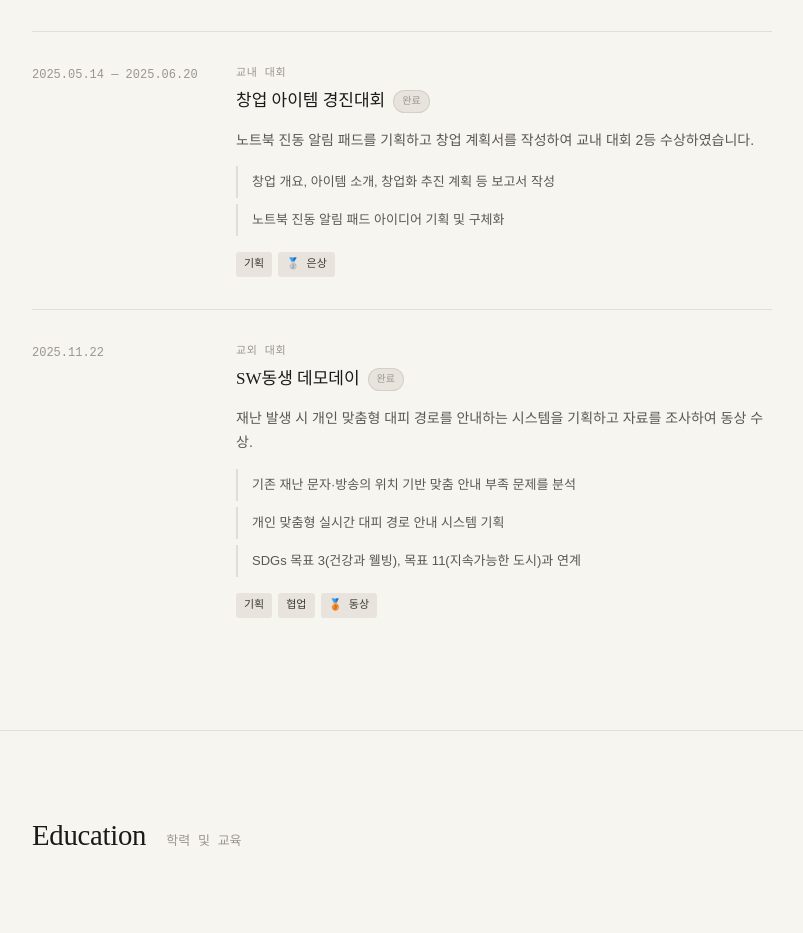
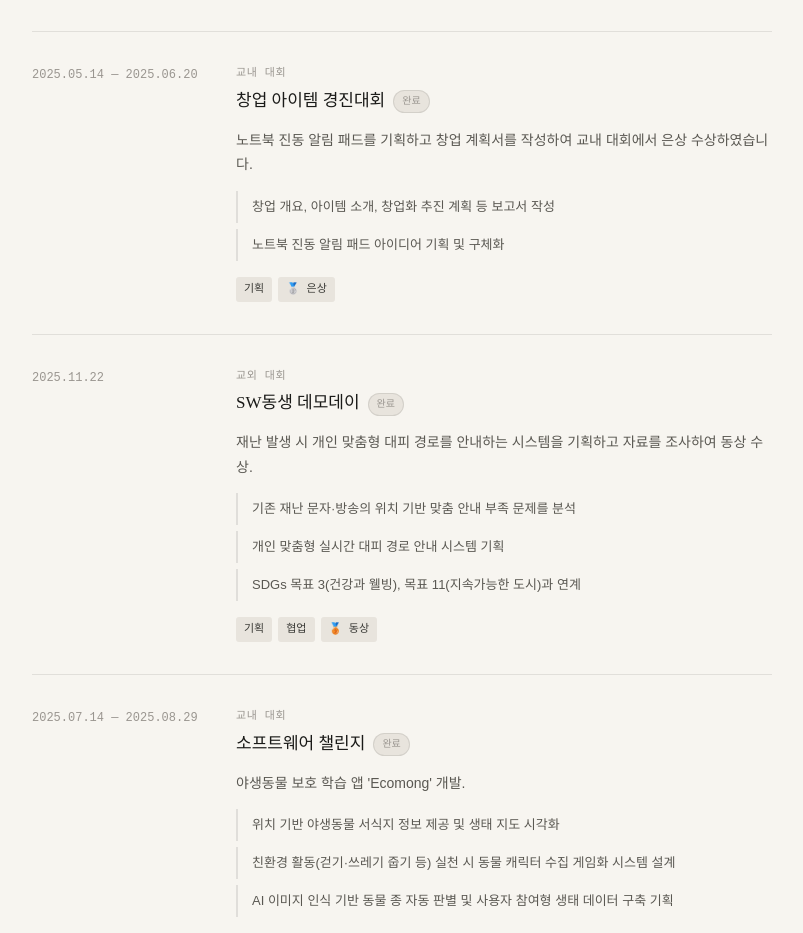
Before and after one commit to yxonsz/portfolio, a React (Vite) app: page / in a window 1280 px wide. Shown: the part 1300-2233 px from the top of the page, without its empty margins (238-1041 px from the left). Built offline with nearby package versions, Linux system fonts and the light colour scheme; a web font is replaced by a local one.

Commit message:
활동 내용 추가

```diff
--- a/index.html
+++ b/index.html
@@ -3,7 +3,7 @@
   <head>
     <meta charset="UTF-8" />
     <meta name="viewport" content="width=device-width, initial-scale=1.0" />
-    <title>Lee Yeon Su</title>
+    <title>leeyeonsu</title>
     <meta
       name="description"
       content="미림마이스터고 뉴미디어소프트웨어과 재학생의 포트폴리오입니다."
--- a/src/components/Experience.jsx
+++ b/src/components/Experience.jsx
@@ -21,7 +21,7 @@ const experiences = [
     org: "교내 대회",
     role: "창업 아이템 경진대회",
     status: "done",
-    desc: "노트북 진동 알림 패드를 기획하고 창업 계획서를 작성하여 교내 대회 2등 수상하였습니다.",
+    desc: "노트북 진동 알림 패드를 기획하고 창업 계획서를 작성하여 교내 대회에서 은상 수상하였습니다.",
     highlights: [
       "창업 개요, 아이템 소개, 창업화 추진 계획 등 보고서 작성",
       "노트북 진동 알림 패드 아이디어 기획 및 구체화",
@@ -40,6 +40,19 @@ const experiences = [
       "SDGs 목표 3(건강과 웰빙), 목표 11(지속가능한 도시)과 연계",
     ],
     tags: ["기획", "협업", "🥉 동상"],
+  },
+  {
+    period: "2025.07.14 — 2025.08.29",
+    org: "교내 대회",
+    role: "소프트웨어 챌린지",
+    status: "done",
+    desc: "야생동물 보호 학습 앱 'Ecomong' 개발.",
+    highlights: [
+      "위치 기반 야생동물 서식지 정보 제공 및 생태 지도 시각화",
+      "친환경 활동(걷기·쓰레기 줍기 등) 실천 시 동물 캐릭터 수집 게임화 시스템 설계",
+      "AI 이미지 인식 기반 동물 종 자동 판별 및 사용자 참여형 생태 데이터 구축 기획",
+    ],
+    tags: ["기획", "협업"],
   },
 ];
 
--- a/src/components/Hero.jsx
+++ b/src/components/Hero.jsx
@@ -10,7 +10,7 @@ export default function Hero() {
           <br />
           코드로 담는 개발자,
           <br />
-          <span className={styles.nameAccent}>이연수</span>
+          이연수
         </h1>
         <p className={styles.desc}>
           미림마이스터고등학교에서 개발을 배우고 있습니다.
@@ -28,7 +28,7 @@ export default function Hero() {
         <div className={styles.sideBlock}>
           <div className={styles.sideLabel}>Currently</div>
           <div className={styles.sideValue}>
-            <strong>2학년</strong>
+            <strong>1학년</strong>
             <br />
             @ 미림마이스터고등학교
             <br />
--- a/src/components/Navbar.module.css
+++ b/src/components/Navbar.module.css
@@ -18,8 +18,8 @@
   font-size: 14px;
   color: var(--fg2);
   letter-spacing: 0.05em;
-  text-decoration: none; /* 이거 추가 */
-  transition: color var(--transition); /* 이거 추가 */
+  text-decoration: none;
+  transition: color var(--transition);
 }
 
 .logo:hover {
```
Also changed, not shown: vite.config.js (+4 -4 lines).
